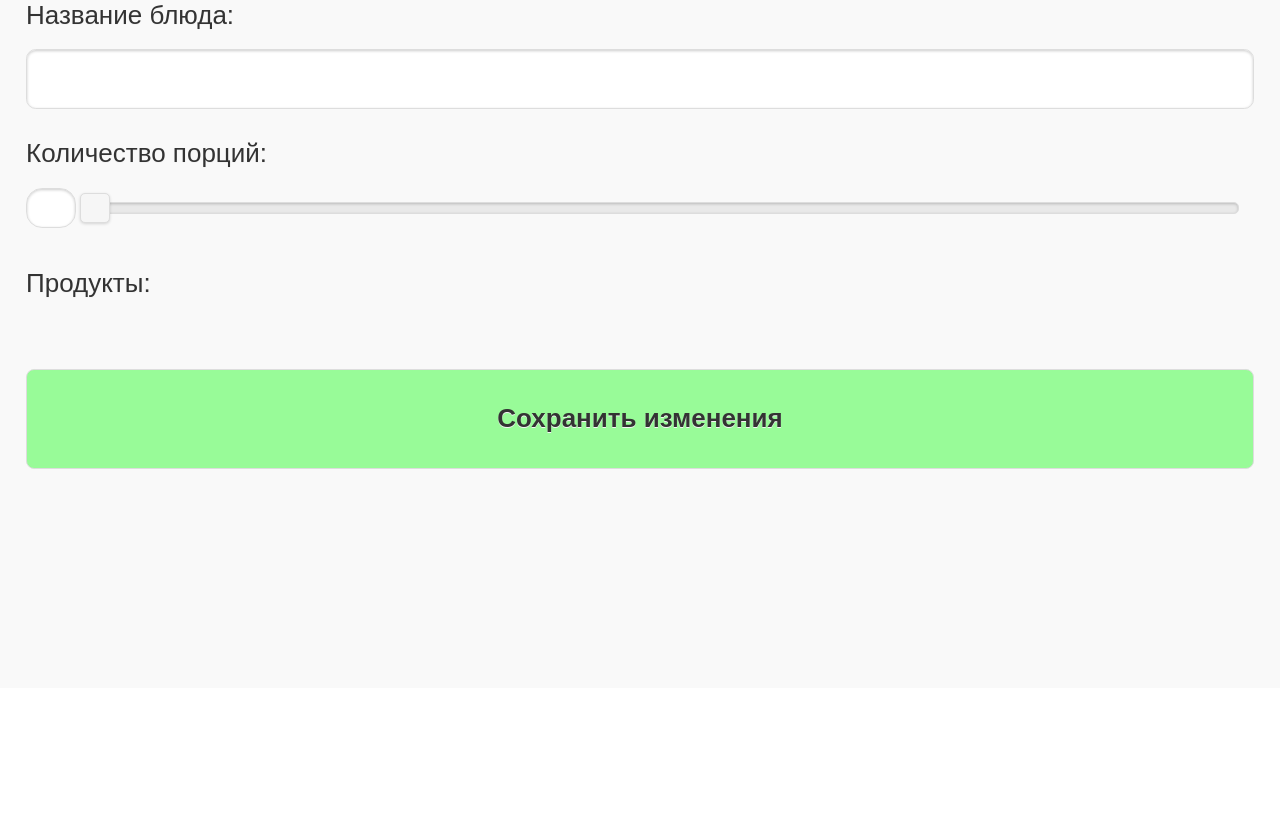
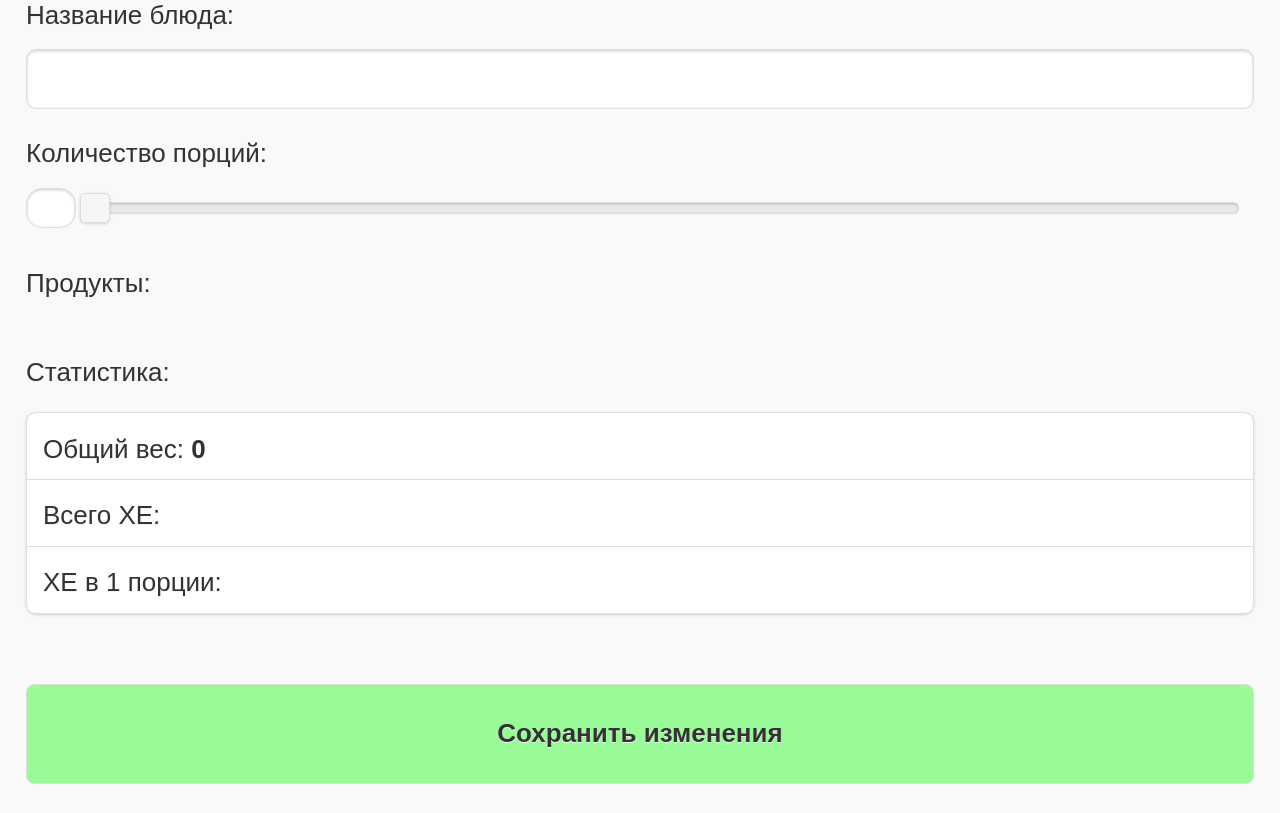
Before and after one commit to umax/diabetto2, a Django app: template dish/templates/dish/update.html in a window 1280 px wide. Shown: the part 112-925 px from the top of the page. Before the commit the page ends 581 px from the top, so only its background shows below. Run offline with Django 3.2, Linux system fonts and the light colour scheme; the template is opened without the code that fills it: values that come from a table or form of the project are taken from there, others are empty.

Commit message:
Start working on dish statistics.

```diff
--- a/dish/static/dish/css/dish.css
+++ b/dish/static/dish/css/dish.css
@@ -32,3 +32,7 @@
 .ui-listview>.ui-li-static {
     padding: .4em 1em;
 }
+
+.statistics-value {
+    font-weight: bold;
+}
--- a/dish/static/dish/js/create.js
+++ b/dish/static/dish/js/dish.js
@@ -1,11 +1,26 @@
-(function($, _) {
-    var selectorButtonAddProduct = '.js-button-add-product',
+(function($, _, global) {
+    var selectorFilterMenu = '#filter-menu',
+        selectorButtonAddProduct = '.js-button-add-product',
         selectorButtonRemoveProduct = '.remove-product-button',
+
         selectorFilterMenu = '#filter-menu',
         selectorProductsList = '#products-list',
+        selectorProductWeightInput = '.product-weight-field input',
 
         productTemplate = null,
         productsList = null;
+
+
+    function onAddProductButtonClick(event) {
+        $(selectorFilterMenu).selectmenu("open");
+    }
+
+
+    function onRemoveProductButtonClick(event) {
+        $(this).closest('li').remove();
+        productsList.listview('refresh');
+        global.Diabetto.Statistics.updateStatistics();
+    }
 
 
     function onFilterMenuChange(event) {
@@ -26,28 +41,20 @@
             }));
 
         productsList.append(productEl).listview('refresh');
-    }
-
-
-    function onAddProductButtonClick(event) {
-        $(selectorFilterMenu).selectmenu("open");
-    }
-
-
-    function onRemoveProductButtonClick(event) {
-        $(this).closest('li').remove();
-        productsList.listview('refresh');
+        global.Diabetto.Statistics.updateStatistics();
     }
 
 
     $(document).ready(function() {
+        $(selectorFilterMenu).change(onFilterMenuChange);
         $(selectorButtonAddProduct).click(onAddProductButtonClick);
-        $(selectorFilterMenu).change(onFilterMenuChange);
         $(document).on('click', selectorButtonRemoveProduct,
                        onRemoveProductButtonClick);
+        $(document).on('input', selectorProductWeightInput,
+                       global.Diabetto.Statistics.updateStatistics);
 
         productsList = $(selectorProductsList);
         productTemplate = _.template($('#product-template').text());
     });
 
-})(jQuery, _);
+})(jQuery, _, window);
--- /dev/null
+++ b/dish/static/dish/js/statistics.js
@@ -0,0 +1,30 @@
+(function($, _, global) {
+    var selectorProductWeightInput = '.product-weight-field input',
+        selectorStatisticsWeight = '#statistics-weight';
+
+    function getProductsWeight() {
+        var weight = 0, productWeight;
+        _.each($(selectorProductWeightInput), function(inputEl) {
+            productWeight = parseInt(inputEl.value);
+            if (productWeight) {
+                weight += productWeight;
+            }
+        });
+
+        return weight;
+    }
+
+
+    function updateStatisticsWeight() {
+        $(selectorStatisticsWeight).html(getProductsWeight());
+    }
+
+
+    global.Diabetto = global.Diabetto || {};
+    global.Diabetto.Statistics = {
+        updateStatistics: function() {
+            updateStatisticsWeight();
+        }
+    };
+
+})(jQuery, _, window);
--- a/dish/static/dish/js/update.js
+++ b/dish/static/dish/js/update.js
@@ -12,6 +12,8 @@
             }));
             productsList.append(productEl).listview('refresh');
         });
+
+        global.Diabetto.Statistics.updateStatistics();
     });
 
 })(jQuery, _, window);
--- /dev/null
+++ b/dish/templates/dish/_statistics.html
@@ -0,0 +1,13 @@
+<ul id="statistics" data-role="listview" data-inset="true">
+    <li class="ui-field-contain">
+        <label>Общий вес: <span id="statistics-weight" class="statistics-value"></span></label>
+    </li>
+
+    <li class="ui-field-contain">
+        <label>Всего ХЕ: <span id="statistics-carbohydrate-units" class="statistics-value"></span></label>
+    </li>
+
+    <li class="ui-field-contain">
+        <label>ХЕ в 1 порции: <span id="statistics-carbohydrate-units-in-portion" class="statistics-value"></span></label>
+    </li>
+</ul>
--- a/dish/templates/dish/update.html
+++ b/dish/templates/dish/update.html
@@ -13,7 +13,8 @@
         window.Diabetto = window.Diabetto || {};
         window.Diabetto.dishProducts = {{ dish_products|safe }};
     </script>
-    <script src="{% static 'dish/js/create.js' %}"></script>
+    <script src="{% static 'dish/js/dish.js' %}"></script>
+    <script src="{% static 'dish/js/statistics.js' %}"></script>
     <script src="{% static 'dish/js/update.js' %}"></script>
 {% endblock js %}
 
@@ -36,13 +37,17 @@
         <br/>
 
         <label for="id_portions">Количество порций:</label>
-        <input type="range" name="portions" id="id_portions" value="{{ dish.portions }}" min="2" max="10">
+        <input type="range" name="portions" id="id_portions" value="{{ dish.portions }}" min="1" max="10">
         <br/><br/>
 
         <label>Продукты:</label>
         <ul id="products-list" data-role="listview" data-inset="true">
         </ul>
         <br/>
+
+        <label>Статистика:</label>
+            {% include 'dish/_statistics.html' %}
+        <br/><br/>
 
         <button data-ajax="false" class="ui-btn ui-corner-all green-button" type="submit">Сохранить изменения</button>
 
```
Also changed, not shown: dish/templates/dish/create.html (+6 -1 lines).
